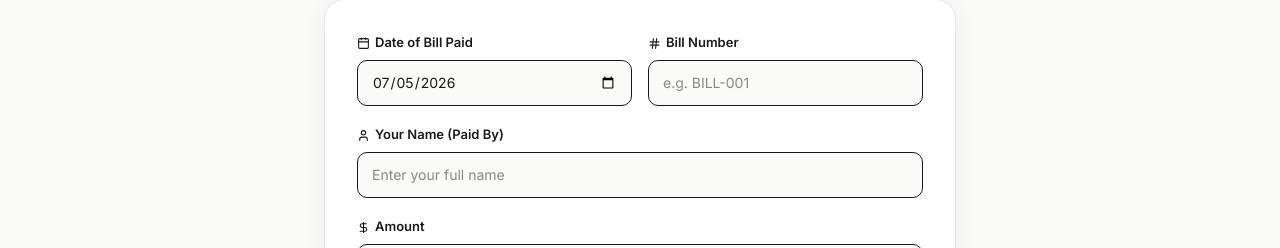
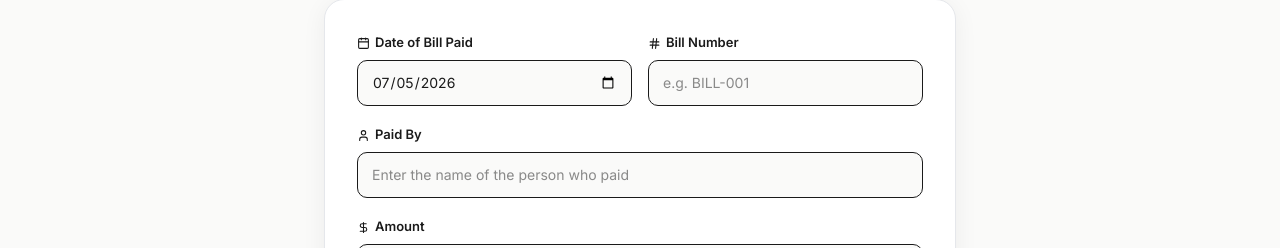
Before and after one commit to Abdulkalam-AIML/jays-kitchen, a Next.js app: page /submit-bill in a window 1280 px wide. Shown: the part 262-510 px from the top of the page. Built offline with nearby package versions, Linux system fonts and the light colour scheme; no server answers; the database is empty.

Commit message:
feat: login optimizations, fix Paid By free-text field, auto Submitted By relation, and remove public submission bypasses

```diff
--- a/src/app/admin/login/page.tsx
+++ b/src/app/admin/login/page.tsx
@@ -174,11 +174,6 @@ export default function AdminLoginPage() {
 
           </div>
 
-          <div style={{ textAlign: 'center', marginTop: 20 }}>
-            <Link href="/submit-bill" style={{ color: 'var(--primary)', fontSize: 13, fontWeight: 500, textDecoration: 'none' }}>
-              → Submit a bill without logging in
-            </Link>
-          </div>
 
           <p style={{ textAlign: 'center', marginTop: 16, fontSize: 12, color: 'var(--foreground-muted)' }}>
             © {new Date().getFullYear()} Jay&apos;s Kitchen. All rights reserved.
--- a/src/app/api/bills/route.ts
+++ b/src/app/api/bills/route.ts
@@ -165,9 +165,10 @@ export async function POST(request: NextRequest) {
         vendorId: validated.vendorId,
         categoryId: validated.categoryId,
         paymentMethodId: validated.paymentMethodId,
-        paidById: user.userId,
+        paidById: null,
         paidBy: validated.paidBy || '',
-        submittedBy: user.name,
+        submittedBy: user.role,
+        submittedByUserId: user.userId,
         status: 'APPROVED',  // Admin-created bills are pre-approved
         paymentStatus: validated.paymentStatus,
         amountPaid: finalAmountPaid,
--- a/src/app/api/public/submit-bill/route.ts
+++ b/src/app/api/public/submit-bill/route.ts
@@ -46,7 +46,7 @@ export async function POST(request: NextRequest) {
     let vendorId = ''
     let categoryId = ''
     let paymentMethodId = ''
-    let submitterName = ''
+    let paidBy = ''
     let amount = 0
     let remarks: string | undefined = undefined
     let file: File | null = null
@@ -61,7 +61,7 @@ export async function POST(request: NextRequest) {
       vendorId = (formData.get('vendorId') as string) || ''
       categoryId = (formData.get('categoryId') as string) || ''
       paymentMethodId = (formData.get('paymentMethodId') as string) || ''
-      submitterName = (formData.get('submitterName') as string) || ''
+      paidBy = (formData.get('paidBy') as string) || ''
       amount = Number(formData.get('amount') || 0)
       remarks = (formData.get('remarks') as string) || undefined
       file = formData.get('file') as File | null
@@ -75,7 +75,7 @@ export async function POST(request: NextRequest) {
       vendorId = validated.vendorId
       categoryId = validated.categoryId
       paymentMethodId = validated.paymentMethodId
-      submitterName = validated.submitterName
+      paidBy = validated.paidBy || ''
       amount = validated.amount
       remarks = validated.remarks
       paymentStatus = validated.paymentStatus || 'NOT_PAID'
@@ -97,7 +97,7 @@ export async function POST(request: NextRequest) {
       vendorId,
       categoryId,
       paymentMethodId,
-      submitterName,
+      paidBy,
       amount,
       remarks,
       paymentStatus,
@@ -138,10 +138,10 @@ export async function POST(request: NextRequest) {
         categoryId: validated.categoryId,
         paymentMethodId: validated.paymentMethodId,
         submittedBy: user.role,
-        submitterName: validated.submitterName,
         submittedByUserId: user.userId,
         status: 'PENDING',
         paidById: null,
+        paidBy: validated.paidBy || '',
         paymentStatus: validated.paymentStatus,
         amountPaid: finalAmountPaid,
         remainingAmount: finalRemainingAmount,
@@ -196,7 +196,7 @@ export async function POST(request: NextRequest) {
         vendor: updatedBill?.vendor.name,
         category: updatedBill?.category.name,
         paymentMethod: updatedBill?.paymentMethod.name,
-        submitterName: updatedBill?.submitterName,
+        paidBy: updatedBill?.paidBy,
         status: updatedBill?.status,
         images: updatedBill?.images,
       }
--- a/src/app/submit-bill/page.tsx
+++ b/src/app/submit-bill/page.tsx
@@ -62,7 +62,7 @@ export default function SubmitBillPage() {
   const [vendorId, setVendorId] = useState('')
   const [categoryId, setCategoryId] = useState('')
   const [paymentMethodId, setPaymentMethodId] = useState('')
-  const [submitterName, setSubmitterName] = useState('')
+  const [paidBy, setPaidBy] = useState('')
   const [amount, setAmount] = useState('')
   const [remarks, setRemarks] = useState('')
   const [imageFile, setImageFile] = useState<File | null>(null)
@@ -82,7 +82,6 @@ export default function SubmitBillPage() {
       .then((j) => {
         if (j.success) {
           setCurrentUser(j.data)
-          setSubmitterName(j.data.name || '')
         }
       })
   }, [])
@@ -125,7 +124,7 @@ export default function SubmitBillPage() {
     if (!vendorId) e.vendorId = 'Please select a vendor'
     if (!categoryId) e.categoryId = 'Please select a category'
     if (!paymentMethodId) e.paymentMethodId = 'Please select payment method'
-    if (!submitterName.trim()) e.submitterName = 'Your name is required'
+    if (!paidBy.trim()) e.paidBy = 'Paid By is required'
     if (!amount || isNaN(Number(amount)) || Number(amount) <= 0) e.amount = 'Enter a valid amount'
     if (!imageFile) e.imageFile = 'Bill receipt image is required'
     setErrors(e)
@@ -144,7 +143,7 @@ export default function SubmitBillPage() {
       fd.append('vendorId', vendorId)
       fd.append('categoryId', categoryId)
       fd.append('paymentMethodId', paymentMethodId)
-      fd.append('submitterName', submitterName.trim())
+      fd.append('paidBy', paidBy.trim())
       fd.append('amount', amount)
       fd.append('paymentStatus', paymentStatus)
       fd.append('amountPaid', amountPaid)
@@ -177,7 +176,7 @@ export default function SubmitBillPage() {
     setVendorId('')
     setCategoryId('')
     setPaymentMethodId('')
-    setSubmitterName('')
+    setPaidBy('')
     setAmount('')
     setRemarks('')
     setImageFile(null)
@@ -324,21 +323,20 @@ export default function SubmitBillPage() {
               </div>
             </div>
 
-            {/* Your Name */}
+            {/* Paid By */}
             <div style={{ marginBottom: 18 }}>
-              <label htmlFor="submitterName" style={labelStyle}><User size={13} style={{ display: 'inline', marginRight: 5 }} />Your Name (Paid By)</label>
+              <label htmlFor="paidBy" style={labelStyle}><User size={13} style={{ display: 'inline', marginRight: 5 }} />Paid By</label>
               <input
-                id="submitterName"
+                id="paidBy"
                 type="text"
-                value={submitterName}
-                onChange={(e) => { setSubmitterName(e.target.value); setErrors((p) => ({ ...p, submitterName: '' })) }}
-                placeholder="Enter your full name"
-                readOnly={!!currentUser}
-                style={{ ...inputStyle, background: currentUser ? 'rgba(255,255,255,0.04)' : 'var(--background)', cursor: currentUser ? 'not-allowed' : 'text', borderColor: errors.submitterName ? 'var(--error)' : undefined }}
+                value={paidBy}
+                onChange={(e) => { setPaidBy(e.target.value); setErrors((p) => ({ ...p, paidBy: '' })) }}
+                placeholder="Enter the name of the person who paid"
+                style={{ ...inputStyle, background: 'var(--background)', cursor: 'text', borderColor: errors.paidBy ? 'var(--error)' : undefined }}
                 onFocus={focusStyle}
-                onBlur={blurStyle('submitterName')}
+                onBlur={blurStyle('paidBy')}
               />
-              {errors.submitterName && <p style={{ color: 'var(--error)', fontSize: 12, marginTop: 4 }}>{errors.submitterName}</p>}
+              {errors.paidBy && <p style={{ color: 'var(--error)', fontSize: 12, marginTop: 4 }}>{errors.paidBy}</p>}
             </div>
 
             {/* Amount */}
--- a/src/lib/validations.ts
+++ b/src/lib/validations.ts
@@ -26,7 +26,7 @@ export const publicBillSchema = z.object({
   vendorId: z.string().min(1, 'Vendor is required'),
   categoryId: z.string().min(1, 'Category is required'),
   paymentMethodId: z.string().min(1, 'Payment method is required'),
-  submitterName: z.string().min(1, 'Your name is required'),
+  paidBy: z.string().max(100, 'Name is too long').optional().or(z.literal('')),
   amount: z.number().positive('Amount must be positive'),
   remarks: z.string().optional(),
   paymentStatus: z.enum(['FULLY_PAID', 'NOT_PAID', 'PARTIALLY_PAID']).optional(),
--- a/src/middleware.ts
+++ b/src/middleware.ts
@@ -38,7 +38,8 @@ export async function middleware(request: NextRequest) {
     if (pathname.startsWith('/api/')) {
       return NextResponse.json({ success: false, error: 'Unauthorized' }, { status: 401 })
     }
-    return NextResponse.redirect(new URL(LOGIN_URL, request.url))
+    const redirectPath = pathname === '/submit-bill' ? '/login' : LOGIN_URL
+    return NextResponse.redirect(new URL(redirectPath, request.url))
   }
 
   const user = await verifyToken(token)
@@ -46,7 +47,8 @@ export async function middleware(request: NextRequest) {
     if (pathname.startsWith('/api/')) {
       return NextResponse.json({ success: false, error: 'Invalid token' }, { status: 401 })
     }
-    const response = NextResponse.redirect(new URL(LOGIN_URL, request.url))
+    const redirectPath = pathname === '/submit-bill' ? '/login' : LOGIN_URL
+    const response = NextResponse.redirect(new URL(redirectPath, request.url))
     response.cookies.delete('auth-token')
     return response
   }
```
Also changed, not shown: src/app/page.tsx (+10 -5 lines).
